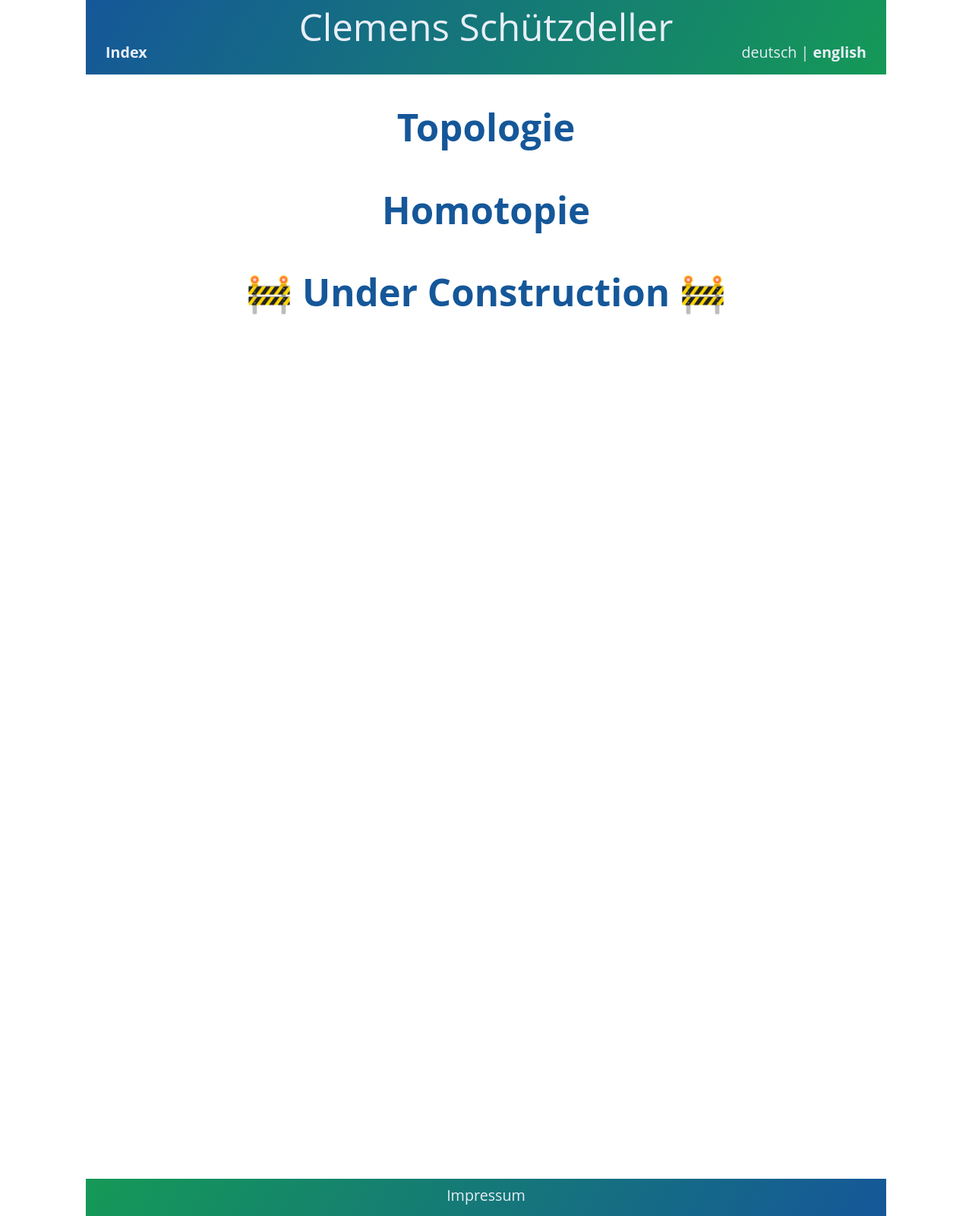
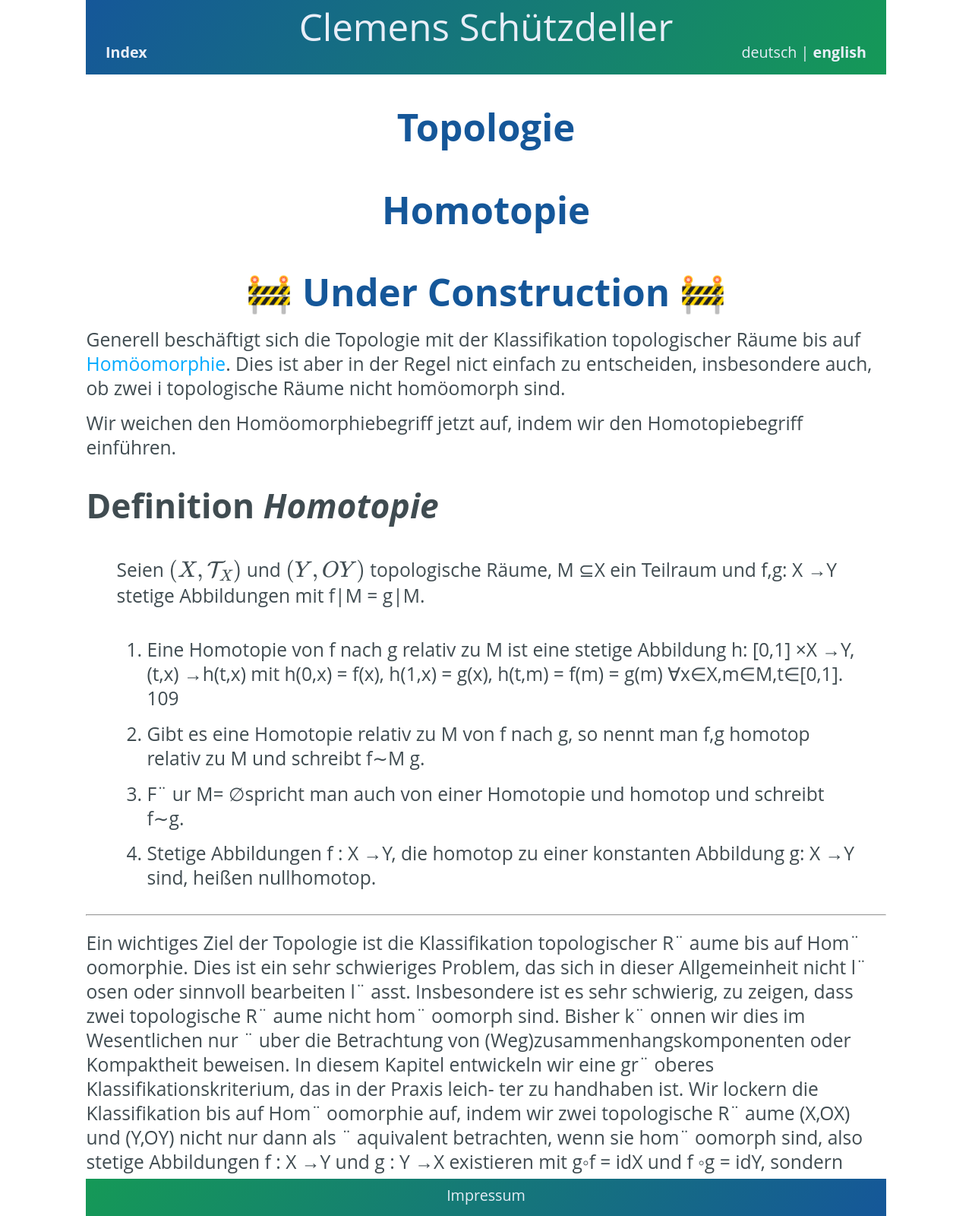
Before and after one commit to cs-LA/home, a Jekyll site: the page built from Topologie/Homotopie/index.md, in a window 1280 px wide. Shown: the whole page at 76% size. Built offline with Jekyll 4.4.1, drawn with Linux system fonts in a browser that asks for light colours; our own code applies the rules of GitHub Pages for plain Markdown files; some of the changed text lies outside the part shown.

Commit message:
index.md aktualisieren

```diff
--- a/Topologie/Homotopie/index.md
+++ b/Topologie/Homotopie/index.md
@@ -2,3 +2,59 @@
 # Homotopie
 
 # 🚧 Under Construction 🚧
+
+Generell beschäftigt sich die Topologie mit der Klassifikation topologischer Räume bis auf [Homöomorphie](./../index.html). Dies ist aber in der Regel nict einfach zu entscheiden, insbesondere auch, ob zwei
+i topologische Räume nicht homöomorph sind.
+
+Wir weichen den Homöomorphiebegriff jetzt auf, indem wir den Homotopiebegriff einführen.
+
+## Definition *Homotopie*
+
+> Seien $(X,\mathcal{T}_X)$ und $(Y,OY)$ topologische Räume, M ⊆X ein Teilraum
+und f,g: X →Y stetige Abbildungen mit f|M = g|M.
+1. Eine Homotopie von f nach g relativ zu M ist eine stetige Abbildung
+h: [0,1] ×X →Y, (t,x) →h(t,x)
+mit h(0,x) = f(x), h(1,x) = g(x), h(t,m) = f(m) = g(m) ∀x∈X,m∈M,t∈[0,1].
+109
+2. Gibt es eine Homotopie relativ zu M von f nach g, so nennt man f,g homotop relativ
+zu M und schreibt f∼M g.
+3. F¨
+ur M= ∅spricht man auch von einer Homotopie und homotop und schreibt f∼g.
+4. Stetige Abbildungen f : X →Y, die homotop zu einer konstanten Abbildung g: X →Y
+sind, heißen nullhomotop.
+
+
+---
+
+Ein wichtiges Ziel der Topologie ist die Klassifikation topologischer R¨ aume bis auf
+Hom¨ oomorphie. Dies ist ein sehr schwieriges Problem, das sich in dieser Allgemeinheit nicht
+l¨ osen oder sinnvoll bearbeiten l¨ asst. Insbesondere ist es sehr schwierig, zu zeigen, dass zwei
+topologische R¨ aume nicht hom¨ oomorph sind. Bisher k¨ onnen wir dies im Wesentlichen nur ¨ uber
+die Betrachtung von (Weg)zusammenhangskomponenten oder Kompaktheit beweisen.
+In diesem Kapitel entwickeln wir eine gr¨ oberes Klassifikationskriterium, das in der Praxis leich-
+ter zu handhaben ist. Wir lockern die Klassifikation bis auf Hom¨ oomorphie auf, indem wir
+zwei topologische R¨ aume (X,OX) und (Y,OY) nicht nur dann als ¨ aquivalent betrachten, wenn
+sie hom¨ oomorph sind, also stetige Abbildungen f : X →Y und g : Y →X existieren mit
+g◦f = idX und f ◦g = idY, sondern auch dann, wenn stetige Abbildungen f : X →Y und
+g : Y →X, f¨ ur die sich die Abbildungen g◦f : X →X und f ◦g : Y →Y stetig in die
+Identit¨ atsabbildungen idX : X →X und idY : Y →Y deformieren lassen.
+Ein vern¨ unftiges und leicht handhabbares Konzept von stetiger Deformierbarkeit sollte eine
+¨
+Aquivalenzrelation auf der Menge C(X,Y) der stetigen Abbildungen f : X → Y definie-
+ren und auch mit der Verkettung stetiger Abbildungen kompatibel sein. Dies entspricht dem
+¨
+Ubergang von der Kategorie Top der topologischen R¨ aume und stetigen Abbildungen zu einer
+Quotientenkategorie wie in Definition 5.1.3, 4.
+Anschaulich kann man sich eine solche stetige Deformation einer Abbildung f : X →Y in eine
+Abbildung f′ : X →Y als eine zeitabh¨ angige Abbildung vorstellen. Zur Zeit t = 0 liegt die
+Abbildung f vor, die sich mit fortschreitender Zeit allm¨ ahlich, aber nicht sprunghaft ¨ andert, bis
+zur Zeit t= 1 die Abbildung f′vorliegt. Mathematisch entspricht dies einer stetigen Abbildung
+h: [0,1] ×X →Y mit h(0,x) = f(x) und h(1,x) = f′(x) f¨ ur alle x∈X.
+Stimmen f und f′auf einer Teilmenge M ⊆X¨ uberein, ist es oft auch sinnvoll, zu fordern, dass
+sich die Werte dort zeitlich nicht ¨ andern, dass also h(t,m) = f(m) = f′(m) f¨ ur alle m∈M gilt.
+Dies ist beispielsweise der Fall, wenn man stetige Deformationen von Wegen γ : [0,1] →X mit
+¨
+fixierten Endpunkten γ(0) = x und γ(1) = x′ betrachten will. Kleine, stetige
+Anderungen von
+Wegen spielen in allen bisher betrachteten Konzepten keine Rolle, wohl aber die Frage welche
+Punkte ein solcher Weg verbindet.
```
